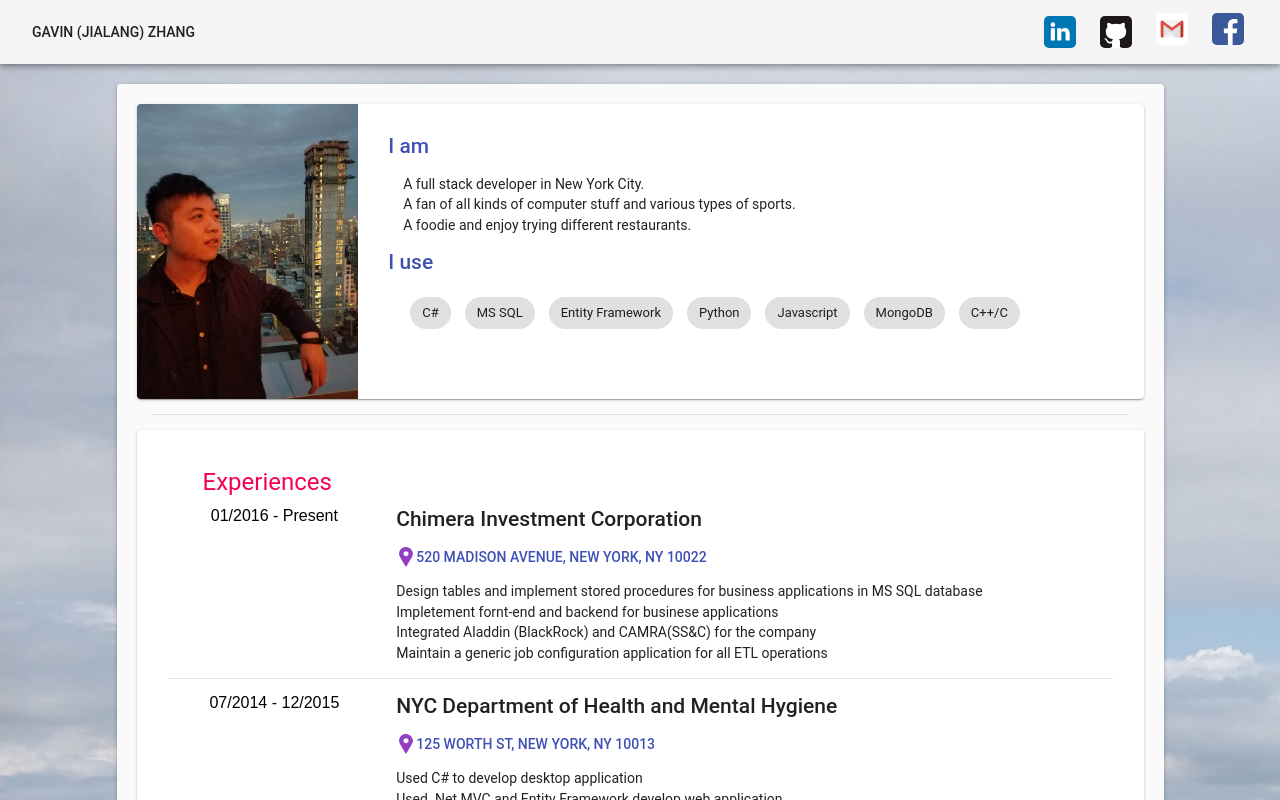
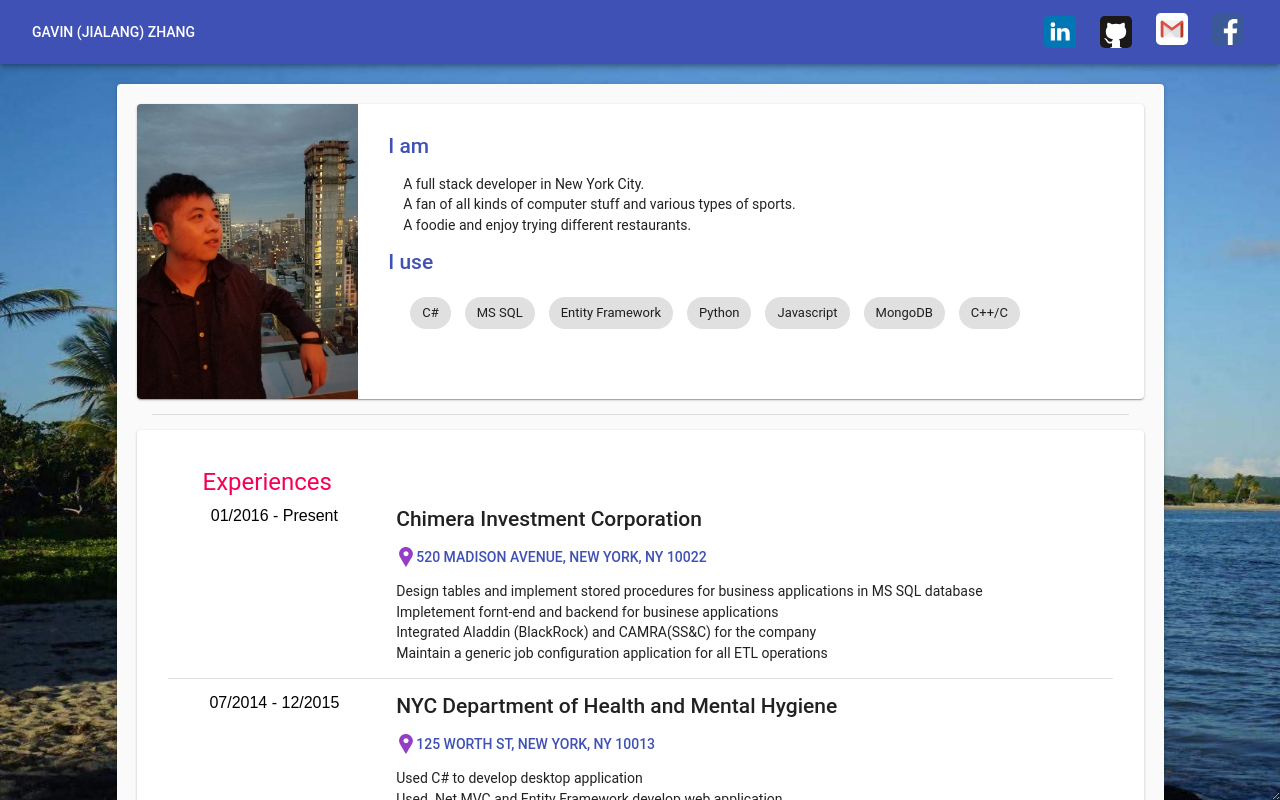
Before and after one commit to gavinz0228/homepage, a React (Create React App) app in the folder home_page/: page / in a window 1280 px wide. Shown: the top 800 px of the page. Built offline with nearby package versions, Linux system fonts and the light colour scheme.

Commit message:
updated background and status bar color

```diff
--- a/home_page/src/App.js
+++ b/home_page/src/App.js
@@ -11,7 +11,10 @@ import Projects from './components/Projects';
 const styles = theme => ({
   root: {
     backgroundImage: "url('/images/background.jpg')",
-    backgroundSize:"cover",
+    backgroundSize:"100% 100%",
+    height: "100vh",
+    resize: "both",
+    overflowY: "scroll",
   },
   contentArea:{
     width: 1007,
--- a/home_page/src/components/NavBar.js
+++ b/home_page/src/components/NavBar.js
@@ -9,7 +9,7 @@ import { withStyles } from '@material-ui/core/styles';
 const styles = theme => ({
     socialMediaIcon: {
         width: 32,
-        height: 32
+        height: 32,
     },
   });
 class NavBar extends Component {
@@ -47,7 +47,7 @@ class NavBar extends Component {
     }
     render() {
       return (
-            <AppBar position="sticky" color="default">
+            <AppBar position="sticky" color="primary">
                 <Toolbar>
                     <Button color="inherit" onClick={this.nameOnCLick} >
                         Gavin (Jialang) Zhang
```
Also changed, not shown: home_page/public/images/background.jpg.
